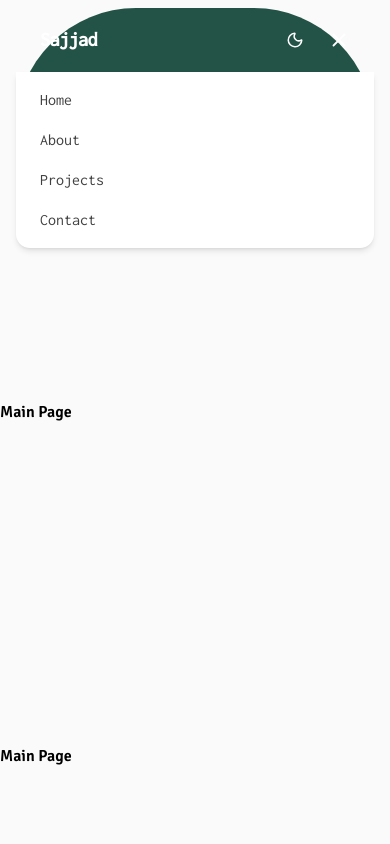
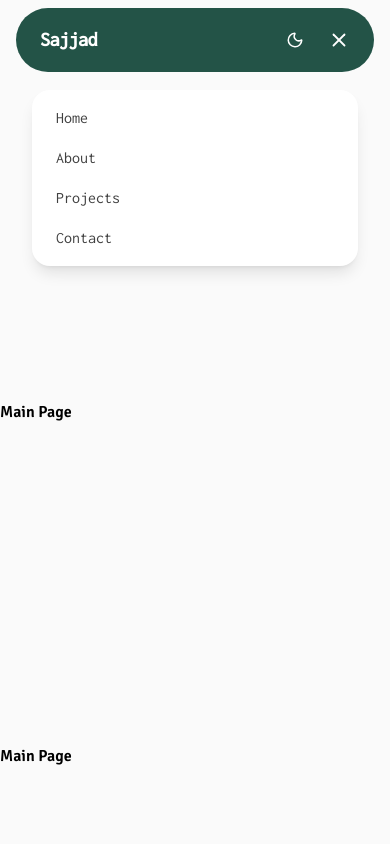
Before and after one commit to Sajjad177/sajjad, a Next.js app: page / in a window 390 px wide. Both pictures are taken after a click on the button 339 px from the left and 40 px from the top of the page. Shown: the top 844 px of the page. Built offline with nearby package versions, Linux system fonts and the light colour scheme.

Commit message:
navbar design issue fixed

```diff
--- a/src/components/website/Navbar/Navbar.tsx
+++ b/src/components/website/Navbar/Navbar.tsx
@@ -28,8 +28,11 @@ export default function Navbar() {
 
   return (
     <header className="fixed top-0 left-0 w-full z-50 flex justify-center">
+      {/* Wrapper (IMPORTANT: relative added) */}
+      <div className="relative mt-2 mx-4 w-full max-w-6xl">
+        {/* Navbar */}
         <div
-        className={`mt-2 mx-4 w-full max-w-6xl rounded-full transition-all duration-300 text-white ${
+          className={`w-full rounded-full transition-all duration-300 text-white ${
             resolvedTheme === "dark" ? "bg-neutral-900" : "bg-[#235347]"
           } ${scrolled ? "backdrop-blur-md shadow-sm" : ""}`}
         >
@@ -98,17 +101,19 @@ export default function Navbar() {
               </button>
             </div>
           </div>
+        </div>
 
-        {/* Mobile Menu */}
+        {/* ✅ Fixed Mobile Menu */}
         <AnimatePresence>
           {open && (
             <motion.div
-              initial={{ opacity: 0, y: -15 }}
-              animate={{ opacity: 1, y: 0 }}
-              exit={{ opacity: 0, y: -15 }}
+              initial={{ opacity: 0, y: -10 }}
+              animate={{ opacity: 1, y: 10 }}
+              exit={{ opacity: 0, y: -10 }}
               transition={{ duration: 0.25 }}
-              className="md:hidden bg-white dark:bg-neutral-900 backdrop-blur-md shadow-md rounded-b-xl"
+              className="md:hidden absolute top-full left-0 w-full"
             >
+              <div className="mx-4 mt-2 rounded-2xl bg-white dark:bg-neutral-900 shadow-lg overflow-hidden">
                 <div className="flex flex-col px-6 py-4 gap-4">
                   {navLinks.map((link) => (
                     <Link
@@ -121,6 +126,7 @@ export default function Navbar() {
                     </Link>
                   ))}
                 </div>
+              </div>
             </motion.div>
           )}
         </AnimatePresence>
```
Lines whose indentation alone changed are shown as unchanged.
